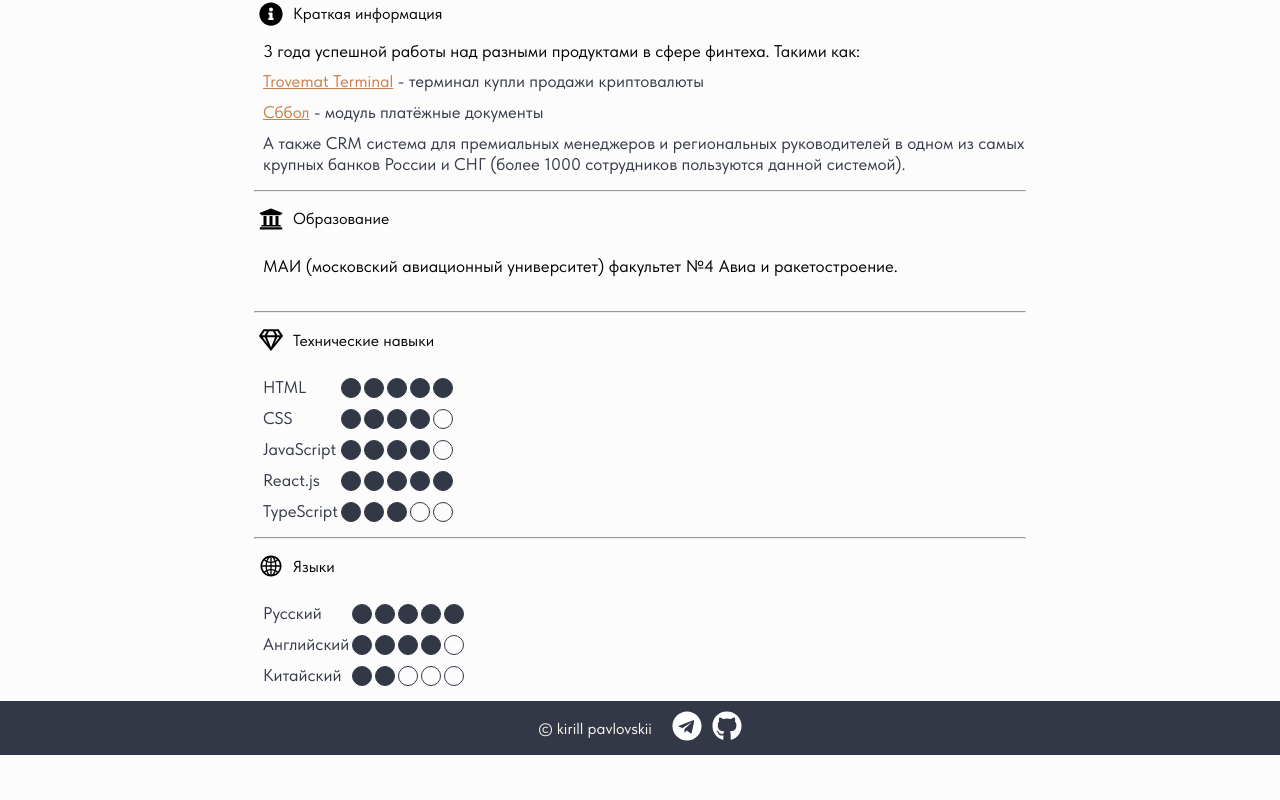
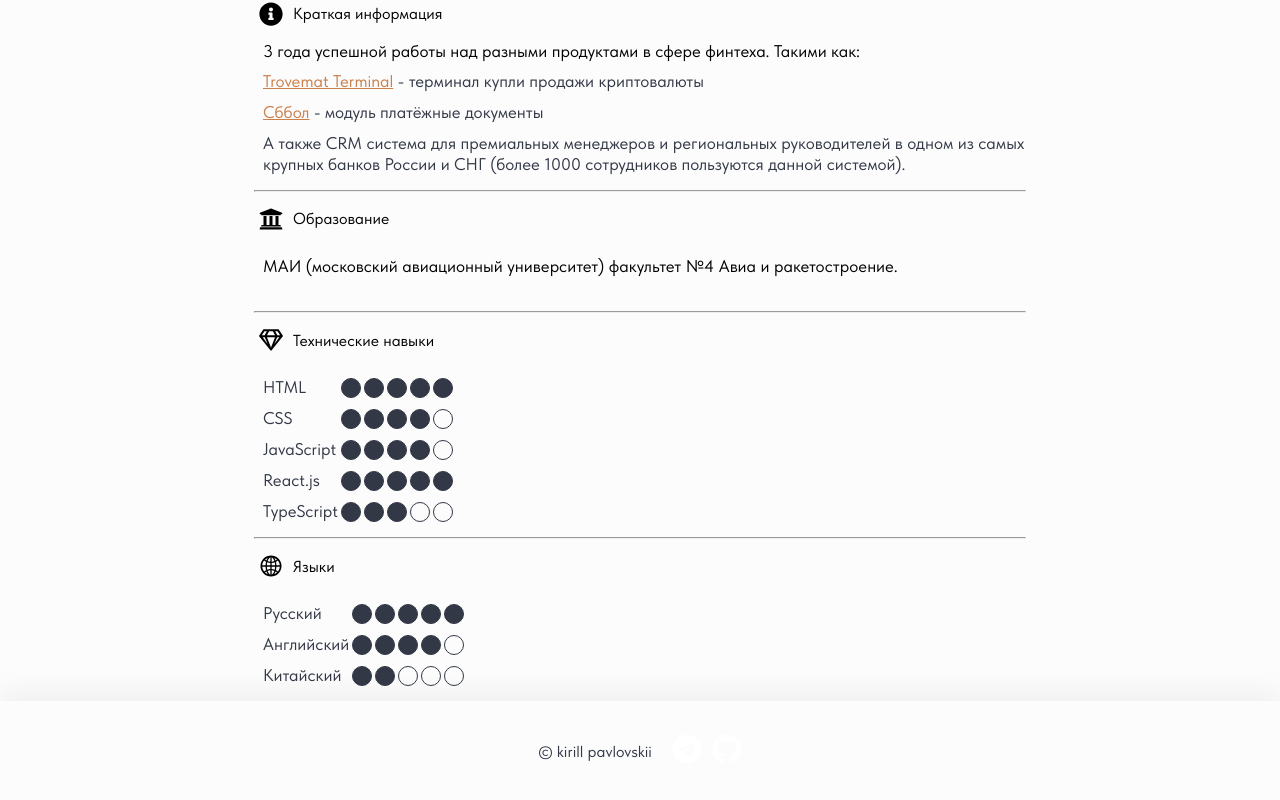
Before and after one commit to stevenKirill/kirill-personal-blog, a Next.js app: page /about in a window 1280 px wide. Shown: the part 382-1182 px from the top of the page. Before the commit the page ends 1137 px from the top, so only its background shows below. Built offline with nearby package versions, Linux system fonts and the light colour scheme.

Commit message:
feat: started footer

```diff
--- /dev/null
+++ b/components/Footer/footer.module.css
@@ -0,0 +1,22 @@
+.wrapper {
+  /* background: linear-gradient(90deg, var(--footer-dark) 0%, var(--footer-light) 100%); */
+  background-color: var(--footer-bg);
+  color: var(--text);
+  display: flex;
+  justify-content: center;
+  align-items: center;
+  padding: 10px;
+  min-height: 100px;
+  box-shadow: 0 -10px 27px rgba(0, 0, 0, 0.05);
+}
+.name {
+  color: var(--text);
+  margin-right: 10px;
+}
+.icons {
+  display: flex;
+  cursor: pointer;
+}
+.icon {
+  margin-left: 10px;
+}
--- a/components/Footer/index.tsx
+++ b/components/Footer/index.tsx
@@ -1,4 +1,4 @@
-import classes from "@/styles/footer.module.css";
+import classes from "./footer.module.css";
 import { FaGithub, FaTelegram } from "react-icons/fa";
 
 const Footer = () => {
--- a/components/Popular/classes.module.css
+++ b/components/Popular/classes.module.css
@@ -34,7 +34,6 @@
 }
 
 .icon {
-  transform: translateY(5px) translateX(0px);
   transition: transform 250ms ease-in;
   cursor: default;
   display: inline-block;
--- a/styles/footer.module.css
+++ /dev/null
@@ -1,19 +0,0 @@
-.wrapper {
-    background-color: var(--black);
-    display: flex;
-    justify-content: center;
-    align-items: center;
-    padding: 10px;
-    min-height: 50px;
-}
-.name {
-    color: var(--light-white);
-    margin-right: 10px;
-}
-.icons {
-    display: flex;
-    cursor: pointer;
-}
-.icon {
-    margin-left: 10px;
-}
--- a/styles/main.css
+++ b/styles/main.css
@@ -38,6 +38,9 @@
   --body-background: #181d27;
   --link-button-border: #FFFBF5;
   --title-main-page: #ff0878;
+  --footer-bg: #323846;
+  /* --footer-dark: #020024;
+  --footer-light: #3f3c3c; */
 }
 
 .light {
@@ -50,6 +53,9 @@
   --body-background: #fcfcfc;
   --link-button-border: #323846;
   --title-main-page: #ff0878;
+  --footer-bg: #fcfcfc;
+  /* --footer-dark: #ff0878;
+  --footer-light: #FFFBF5; */
 }
 
 body {
```
